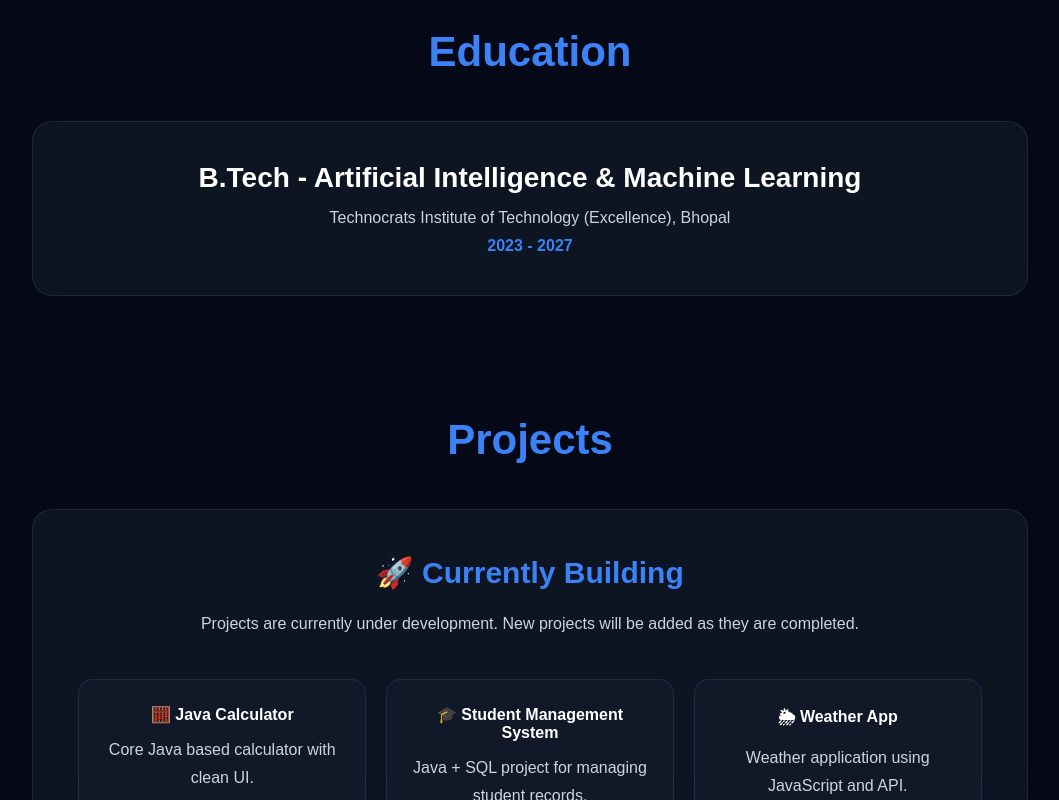
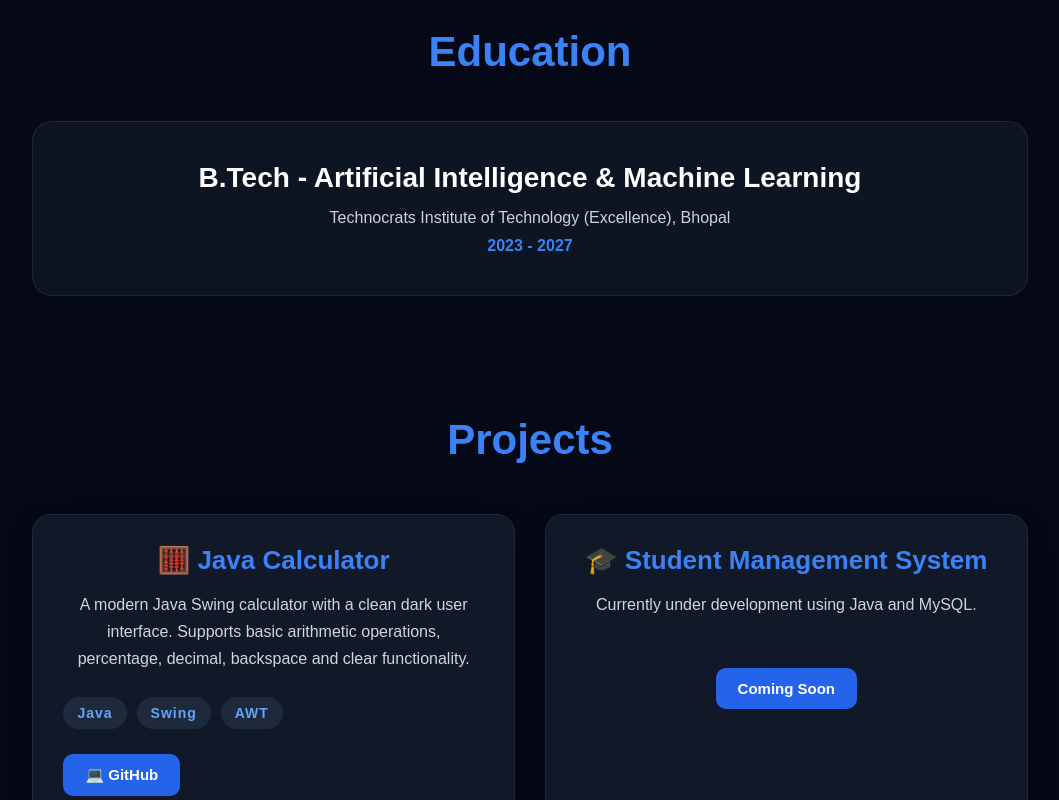
Before and after one commit to Sujayraghuwanshi/sujay-portfolio, a React (Vite) app: page / in a window 1280 px wide. Shown: the part 2000-2800 px from the top of the page, without its empty margins (110-1169 px from the left). Built offline with nearby package versions, Linux system fonts and the light colour scheme.

Commit message:
Update Java Calculator

```diff
--- a/src/App.css
+++ b/src/App.css
@@ -885,3 +885,96 @@ transform:scale(1);
 }
 
 }
+/* ===========================
+   PROJECTS
+=========================== */
+
+.project-list {
+  display: grid;
+  grid-template-columns: repeat(auto-fit, minmax(320px, 1fr));
+  gap: 30px;
+  margin-top: 50px;
+}
+
+.project-card {
+  background: #111827;
+  padding: 30px;
+  border-radius: 18px;
+  transition: 0.35s;
+  border: 1px solid #1f2937;
+  box-shadow: 0 10px 25px rgba(0,0,0,.25);
+}
+
+.project-card:hover {
+  transform: translateY(-10px);
+  border-color: #3b82f6;
+  box-shadow: 0 15px 35px rgba(59,130,246,.25);
+}
+
+.project-card h3 {
+  color: #3b82f6;
+  margin-bottom: 15px;
+  font-size: 26px;
+}
+
+.project-card p {
+  color: #d1d5db;
+  line-height: 1.7;
+  margin-bottom: 25px;
+}
+
+.tech-stack {
+  display: flex;
+  flex-wrap: wrap;
+  gap: 10px;
+  margin-bottom: 25px;
+}
+
+.tech-stack span {
+  background: #1e293b;
+  color: #60a5fa;
+  padding: 8px 14px;
+  border-radius: 30px;
+  font-size: 14px;
+  font-weight: 600;
+}
+
+.project-buttons {
+  display: flex;
+  gap: 15px;
+}
+
+.project-buttons button,
+.coming-btn {
+  background: #2563eb;
+  color: white;
+  border: none;
+  padding: 12px 22px;
+  border-radius: 10px;
+  cursor: pointer;
+  font-size: 15px;
+  font-weight: 600;
+  transition: .3s;
+}
+
+.project-buttons button:hover,
+.coming-btn:hover {
+  background: #3b82f6;
+  transform: translateY(-3px);
+}
+
+@media (max-width:768px){
+
+  .project-list{
+    grid-template-columns:1fr;
+  }
+
+  .project-card{
+    padding:25px;
+  }
+
+  .project-card h3{
+    font-size:22px;
+  }
+
+}
--- a/src/components/Projects.jsx
+++ b/src/components/Projects.jsx
@@ -3,50 +3,58 @@ function Projects() {
     <section className="projects" id="projects">
       <h2>Projects</h2>
 
-      <div
-        className="project-card"
-        data-aos="fade-up"
-        data-aos-duration="1000"
-      >
-        <h3>🚀 Currently Building</h3>
+      <div className="project-list">
 
-        <p>
-          Projects are currently under development. New projects will be added
-          as they are completed.
-        </p>
+        <div className="project-card">
+          <h3>🧮 Java Calculator</h3>
 
-        <div className="project-list">
-          <div
-            className="coming-card"
-            data-aos="zoom-in"
-            data-aos-duration="800"
-          >
-            <h4>🧮 Java Calculator</h4>
-            <p>Core Java based calculator with clean UI.</p>
+          <p>
+            A modern Java Swing calculator with a clean dark user interface.
+            Supports basic arithmetic operations, percentage, decimal,
+            backspace and clear functionality.
+          </p>
+
+          <div className="tech-stack">
+            <span>Java</span>
+            <span>Swing</span>
+            <span>AWT</span>
           </div>
 
-          <div
-            className="coming-card"
-            data-aos="zoom-in"
-            data-aos-duration="900"
-          >
-            <h4>🎓 Student Management System</h4>
-            <p>Java + SQL project for managing student records.</p>
-          </div>
-
-          <div
-            className="coming-card"
-            data-aos="zoom-in"
-            data-aos-duration="1000"
-          >
-            <h4>🌦 Weather App</h4>
-            <p>Weather application using JavaScript and API.</p>
+          <div className="project-buttons">
+            <a
+              href="https://github.com/Sujayraghuwanshi/Java-Calculator"
+              target="_blank"
+              rel="noreferrer"
+            >
+              <button>💻 GitHub</button>
+            </a>
           </div>
         </div>
 
-        <button className="coming-btn">
-          More Projects Coming Soon 🚀
-        </button>
+        <div className="project-card">
+          <h3>🎓 Student Management System</h3>
+
+          <p>
+            Currently under development using Java and MySQL.
+          </p>
+
+          <button className="coming-btn">
+            Coming Soon
+          </button>
+        </div>
+
+        <div className="project-card">
+          <h3>🌦 Weather App</h3>
+
+          <p>
+            Responsive weather application using React and Weather API.
+          </p>
+
+          <button className="coming-btn">
+            Coming Soon
+          </button>
+        </div>
+
       </div>
     </section>
   );
```
